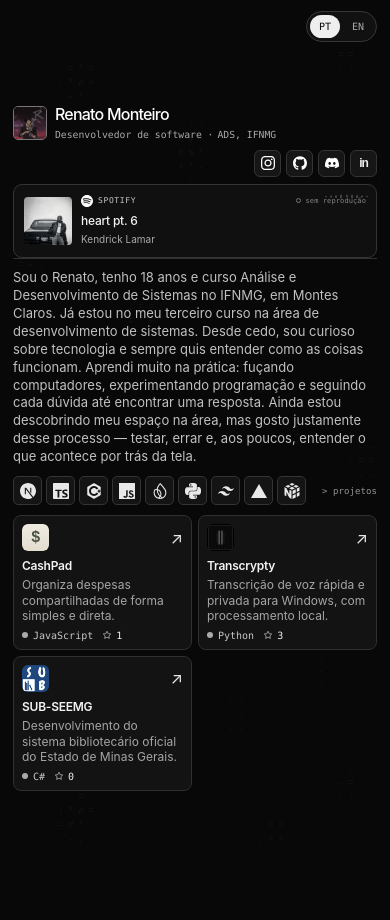
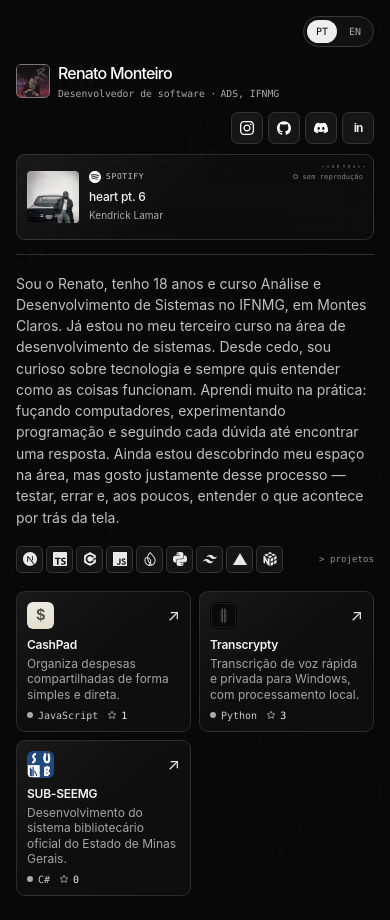
Before and after one commit to renato0x/portfolio, a Next.js app: page / in a window 390 px wide. Before the commit the page ends 844 px from the top, so only its background shows below. Built offline with nearby package versions, Linux system fonts and the light colour scheme; no server answers.

Commit message:
feat: add ASCII parallax and glass cards

```diff
--- a/src/app/globals.css
+++ b/src/app/globals.css
@@ -19,7 +19,7 @@ html, body { width: 100%; height: 100%; margin: 0; overflow: hidden; background:
 body { min-height: 100svh; }
 button { font: inherit; }
 
-.ascii-field { position: fixed; inset: 0; width: 100%; height: 100%; z-index: 0; pointer-events: none; opacity: .5; }
+.ascii-field { position: fixed; inset: -16px; width: calc(100% + 32px); height: calc(100% + 32px); z-index: 0; pointer-events: none; opacity: .5; }
 .page { height: 100svh; padding: clamp(18px, 3vw, 42px); display: grid; grid-template-rows: auto 1fr; gap: 12px; position: relative; isolation: isolate; }
 .utility { display: flex; justify-content: flex-end; position: relative; z-index: 2; }
 .language-switch { display: flex; align-items: center; gap: 3px; padding: 3px; border: 1px solid #383838; border-radius: 999px; background: #111; }
@@ -39,10 +39,10 @@ button { font: inherit; }
 .stack-item { width: 35px; height: 35px; display: grid; place-items: center; background: #141414; border: 1px solid #343434; border-radius: 6px; transition: transform .2s, border-color .2s, background .2s; }
 .stack-item img { width: 18px; height: 18px; object-fit: contain; filter: brightness(0) invert(1); opacity: .9; }
 .stack-item:hover { transform: translateY(-2px); border-color: #999; background: #1b1b1b; }
-.projects { min-width: 0; animation: arrive .5s .14s both; }
+.projects { min-width: 0; animation: rise .5s .14s both; }
 .project-grid { display: grid; grid-template-columns: repeat(2, minmax(0, 1fr)); gap: 9px; }
-.project-card { min-height: 124px; display: grid; grid-template-rows: auto 1fr auto; gap: 8px; padding: 11px 12px; background: #131313; border: 1px solid #303030; border-radius: 10px; color: inherit; text-decoration: none; position: relative; overflow: hidden; transition: transform .22s cubic-bezier(.2, .8, .2, 1), border-color .22s, background .22s; animation: arrive .52s cubic-bezier(.2, .8, .2, 1) both; animation-delay: calc(var(--n) * 95ms); }
-.project-card:hover, .project-card:focus-visible { transform: translateY(-3px); border-color: #8a8a8a; background: #191919; }
+.project-card { min-height: 124px; display: grid; grid-template-rows: auto 1fr auto; gap: 8px; padding: 11px 12px; background: linear-gradient(140deg, rgb(255 255 255 / .045), transparent 46%), rgb(18 18 18 / .7); border: 1px solid rgb(255 255 255 / .12); border-radius: 10px; color: inherit; text-decoration: none; position: relative; overflow: hidden; -webkit-backdrop-filter: blur(18px) saturate(125%); backdrop-filter: blur(18px) saturate(125%); transition: transform .22s cubic-bezier(.2, .8, .2, 1), border-color .22s, background-color .22s; animation: rise .52s cubic-bezier(.2, .8, .2, 1) both; animation-delay: calc(var(--n) * 95ms); }
+.project-card:hover, .project-card:focus-visible { transform: translateY(-3px); border-color: rgb(255 255 255 / .38); background-color: rgb(30 30 30 / .82); }
 .project-card:active { transform: scale(.99); }
 .project-top { display: flex; align-items: center; justify-content: space-between; gap: 10px; }
 .project-mark { width: 34px; height: 34px; object-fit: contain; border-radius: 6px; }
@@ -55,7 +55,7 @@ button { font: inherit; }
 .language-dot { width: 7px; height: 7px; border-radius: 50%; background: #aaa; }
 .stars { display: flex; align-items: center; gap: 4px; color: #bdbdbd; }
 .stars b { font-weight: 400; color: #eee; }
-.profile-column { grid-area: profile; align-self: center; display: grid; gap: 15px; padding-right: clamp(18px, 3vw, 38px); border-right: 1px solid #303030; animation: arrive .55s .18s both; }
+.profile-column { grid-area: profile; align-self: center; display: grid; gap: 15px; padding-right: clamp(18px, 3vw, 38px); border-right: 1px solid #303030; animation: rise .55s .18s both; }
 .profile-head { display: flex; align-items: center; gap: 12px; }
 .avatar { width: 42px; height: 42px; object-fit: cover; border: 1px solid #777; border-radius: 5px; }
 .profile-name { display: block; font-size: 20px; font-weight: 500; letter-spacing: -.05em; margin: 0 0 3px; }
@@ -66,8 +66,8 @@ button { font: inherit; }
 .socials a:hover { transform: translateY(-2px); border-color: #969696; background: #1d1d1d; }
 .socials img { width: 17px; height: 17px; object-fit: contain; filter: brightness(0) invert(1); }
 .socials .monogram { font: 700 15px/1 Arial, sans-serif; letter-spacing: -.08em; }
-.music-card { min-height: 112px; padding: 13px; display: grid; grid-template-columns: 54px minmax(0, 1fr); align-items: center; gap: 12px; background: #101010; border: 1px solid #343434; border-radius: 9px; position: relative; overflow: hidden; animation: arrive .52s .28s both; transition: border-color .2s, background .2s; }
-.music-card:hover { border-color: #505050; background: #121212; }
+.music-card { min-height: 112px; padding: 13px; display: grid; grid-template-columns: 54px minmax(0, 1fr); align-items: center; gap: 12px; background: linear-gradient(140deg, rgb(255 255 255 / .05), transparent 48%), rgb(16 16 16 / .74); border: 1px solid rgb(255 255 255 / .13); border-radius: 9px; position: relative; overflow: hidden; -webkit-backdrop-filter: blur(18px) saturate(125%); backdrop-filter: blur(18px) saturate(125%); animation: rise .52s .28s both; transition: border-color .2s, background-color .2s; }
+.music-card:hover { border-color: rgb(255 255 255 / .3); background-color: rgb(24 24 24 / .86); }
 .music-wave { position: absolute; top: 7px; right: 9px; width: 48px; height: 10px; display: flex; align-items: center; justify-content: space-between; opacity: .32; }
 .music-wave i { display: block; width: 2px; height: var(--wave-height, 4px); flex: none; border-radius: 999px; background: #aaa; transform: scaleY(.45); transform-origin: center; }
 .music-wave i:nth-child(1), .music-wave i:nth-child(9) { --wave-height: 3px; }
@@ -91,37 +91,45 @@ button { font: inherit; }
 .music-state::before { content: ""; width: 5px; height: 5px; border: 1px solid #767676; border-radius: 50%; }
 .music-card[data-source="spotify"] .music-state::before, .music-card[data-source="discord"] .music-state::before { background: #e5e5e5; border-color: #e5e5e5; }
 @keyframes arrive { from { opacity: 0; transform: translateY(9px); } to { opacity: 1; transform: translateY(0); } }
+@keyframes rise { from { translate: 0 9px; } to { translate: 0 0; } }
 @keyframes soundwave { from { transform: scaleY(.28); } to { transform: scaleY(1); } }
 
+@supports not ((-webkit-backdrop-filter: blur(1px)) or (backdrop-filter: blur(1px))) {
+  .project-card { background: #141414; }
+  .music-card { background: #121212; }
+}
+
 @media (max-width: 760px) {
-  .page { padding: 11px 13px 10px; gap: 8px; }
-  .content-layout { height: auto; width: 100%; grid-template-columns: 1fr; grid-template-areas: "profile" "content"; gap: 10px; align-content: center; }
-  .main-column { gap: 10px; }
-  .bio-block p { font-size: 13px; line-height: 1.38; }
-  .stack-row { gap: 5px; }
+  html, body { height: auto; min-height: 100%; overflow-x: hidden; overflow-y: auto; }
+  body { min-height: 100svh; }
+  .page { height: auto; min-height: 100svh; grid-template-rows: auto auto; align-content: start; padding: 16px 16px calc(24px + env(safe-area-inset-bottom)); gap: 14px; }
+  .content-layout { height: auto; width: 100%; grid-template-columns: 1fr; grid-template-areas: "profile" "content"; gap: 18px; align-content: start; }
+  .main-column { gap: 18px; }
+  .bio-block p { font-size: 14px; line-height: 1.52; }
+  .stack-row { gap: 3px; }
   .stack-caption { font-size: 9px; margin-left: 5px; }
-  .stack-item { width: 30px; height: 30px; border-radius: 5px; }
-  .stack-item img { width: 16px; height: 16px; }
-  .project-grid { gap: 6px; }
+  .stack-item { width: 27px; height: 27px; border-radius: 5px; }
+  .stack-item img { width: 14px; height: 14px; }
+  .project-grid { gap: 8px; }
   .project-grid { grid-template-columns: repeat(2, minmax(0, 1fr)); }
-  .project-card { min-height: 99px; padding: 8px; gap: 6px; border-radius: 8px; }
+  .project-card { min-height: 112px; padding: 10px; gap: 7px; border-radius: 9px; }
   .project-mark { width: 27px; height: 27px; }
   .project-open { font-size: 16px; }
   .project-card h3 { font-size: 12px; margin-bottom: 2px; }
   .project-card p { font-size: 12px; line-height: 1.3; }
   .project-meta { font-size: 10px; gap: 9px; }
   .language-dot { width: 6px; height: 6px; }
-  .profile-column { grid-template-columns: minmax(0, 1fr) auto; align-items: center; gap: 7px 10px; padding: 9px 0 0; border-right: 0; border-bottom: 1px solid #303030; border-top: 0; }
+  .profile-column { grid-template-columns: minmax(0, 1fr) auto; align-items: center; gap: 10px; padding: 0 0 14px; border-right: 0; border-bottom: 1px solid #303030; border-top: 0; }
   .profile-head { grid-column: 1 / -1; gap: 8px; }
   .avatar { width: 34px; height: 34px; }
   .profile-name { font-size: 16px; margin-bottom: 2px; }
   .profile-role { font-size: clamp(9px, 2.5vw, 10px); }
   .socials { grid-column: 1 / -1; grid-row: auto; justify-self: end; gap: 5px; }
-  .socials a { width: 27px; height: 27px; border-radius: 6px; }
+  .socials a { width: 32px; height: 32px; border-radius: 7px; }
   .socials img { width: 14px; height: 14px; }
   .socials .monogram { font-size: 12px; }
-  .music-card { grid-column: 1 / -1; min-height: 74px; padding: 8px 10px; grid-template-columns: 48px minmax(0, 1fr); gap: 9px; }
-  .music-art, .music-cover { width: 48px; height: 48px; }
+  .music-card { grid-column: 1 / -1; min-height: 86px; padding: 10px; grid-template-columns: 52px minmax(0, 1fr); gap: 10px; }
+  .music-art, .music-cover { width: 52px; height: 52px; }
   .music-heading { margin-bottom: 5px; }
   .music-brand { font-size: 8px; }
   .spotify-mark { width: 12px; height: 12px; }
@@ -131,7 +139,7 @@ button { font: inherit; }
   .music-wave { right: 8px; width: 43px; height: 9px; }
 }
 
-@media (max-width: 900px) {
+@media (min-width: 761px) and (max-width: 900px) {
   .stack-row { gap: 4px; }
   .stack-item { width: 29px; height: 29px; }
 }
```
Also changed, not shown: src/components/portfolio-client.tsx (+25 -91 lines).
